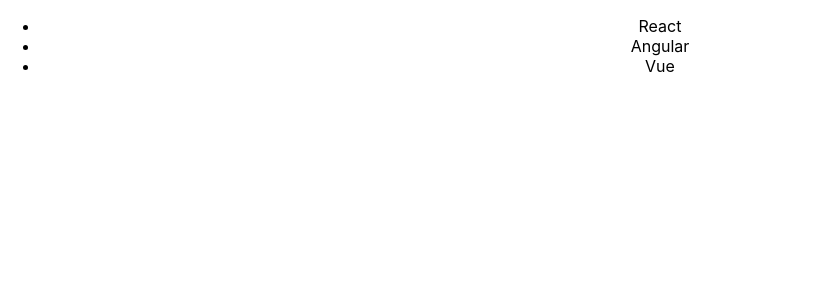
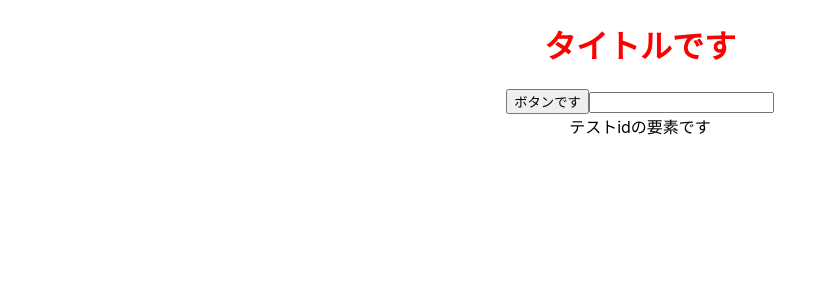
Before and after one commit to KNR1009/react-software-test, a React (Create React App) app: page / in a window 1280 px wide. Shown: the top 300 px of the page, without its empty margins (0-814 px from the left). Built offline with nearby package versions, Linux system fonts and the light colour scheme.

Commit message:
testidを付与

```diff
--- a/package.json
+++ b/package.json
@@ -11,6 +11,7 @@
     "react-dom": "^18.1.0",
     "react-redux": "^8.0.2",
     "react-scripts": "5.0.1",
+    "styled-components": "^5.3.5",
     "web-vitals": "^2.1.4"
   },
   "scripts": {
--- a/src/App.js
+++ b/src/App.js
@@ -3,6 +3,7 @@
 // import { Counter } from "./features/counter/Counter";
 import { RenderInput } from "./RenderInput";
 import { FrameworkList } from "./FrameworkList";
+import { Reviewing } from "./Reviewing";
 
 import "./App.css";
 const data = [
@@ -23,12 +24,13 @@
 function App() {
   return (
     <div className="App">
-      <FrameworkList frameworks={data}></FrameworkList>
+      {/* <FrameworkList frameworks={data}></FrameworkList> */}
       {/* <RenderInput
         outputConsole={(e) => {
           console.log(e);
         }}
       ></RenderInput> */}
+      <Reviewing></Reviewing>
     </div>
   );
 }
--- /dev/null
+++ b/src/Reviewing.js
@@ -0,0 +1,20 @@
+import React from "react";
+import styled from "styled-components";
+
+/* テストの復習用 */
+export const Reviewing = () => {
+  return (
+    <>
+      <Title>タイトルです</Title>
+      <Button>ボタンです</Button>
+      <input type={"text"}></input>
+      <div data-testid="test">テストidの要素です</div>
+    </>
+  );
+};
+
+const Title = styled.h1`
+  color: red;
+`;
+
+const Button = styled.button``;
```
Also changed, not shown: 2 other files (tests, documents, lock files or other folders).
